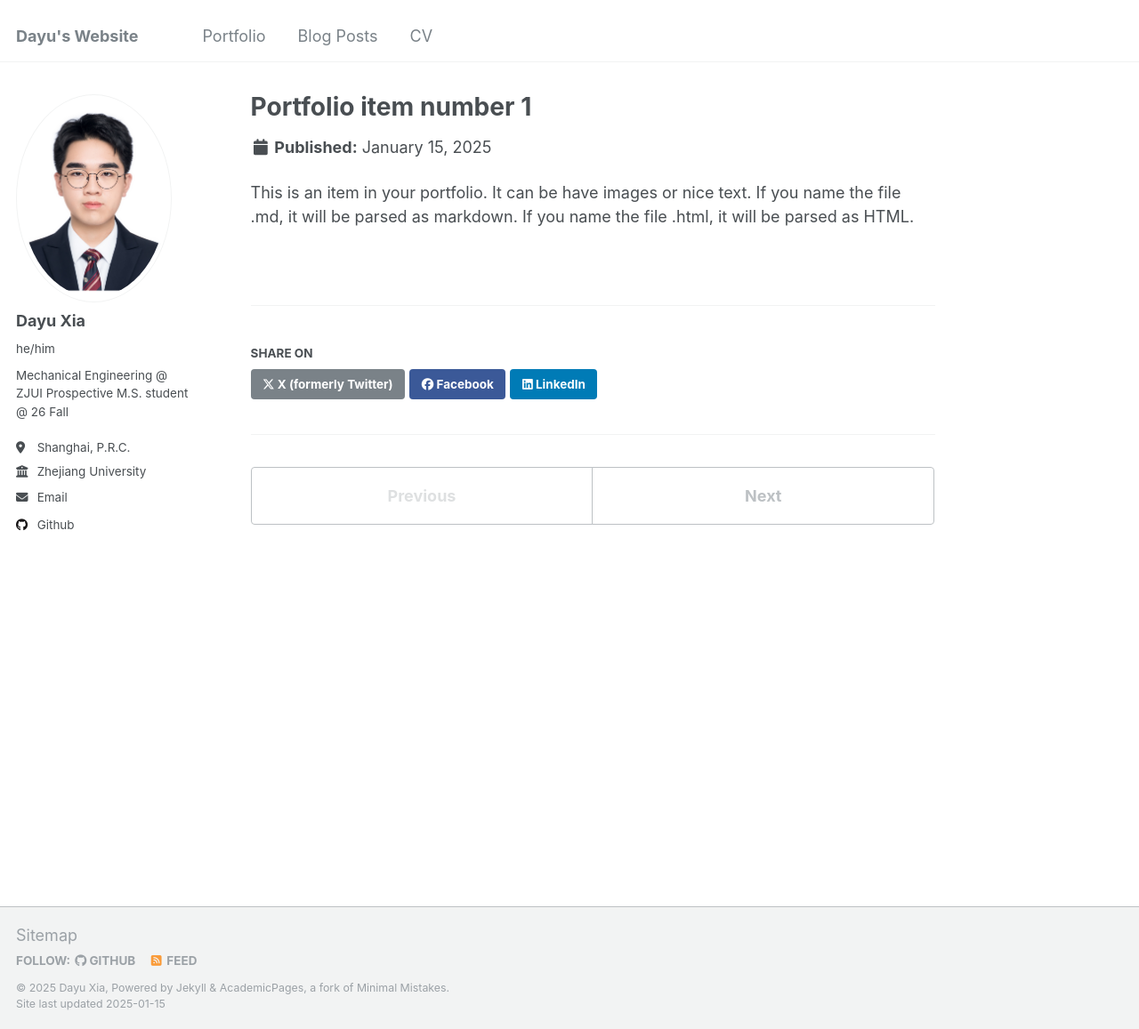
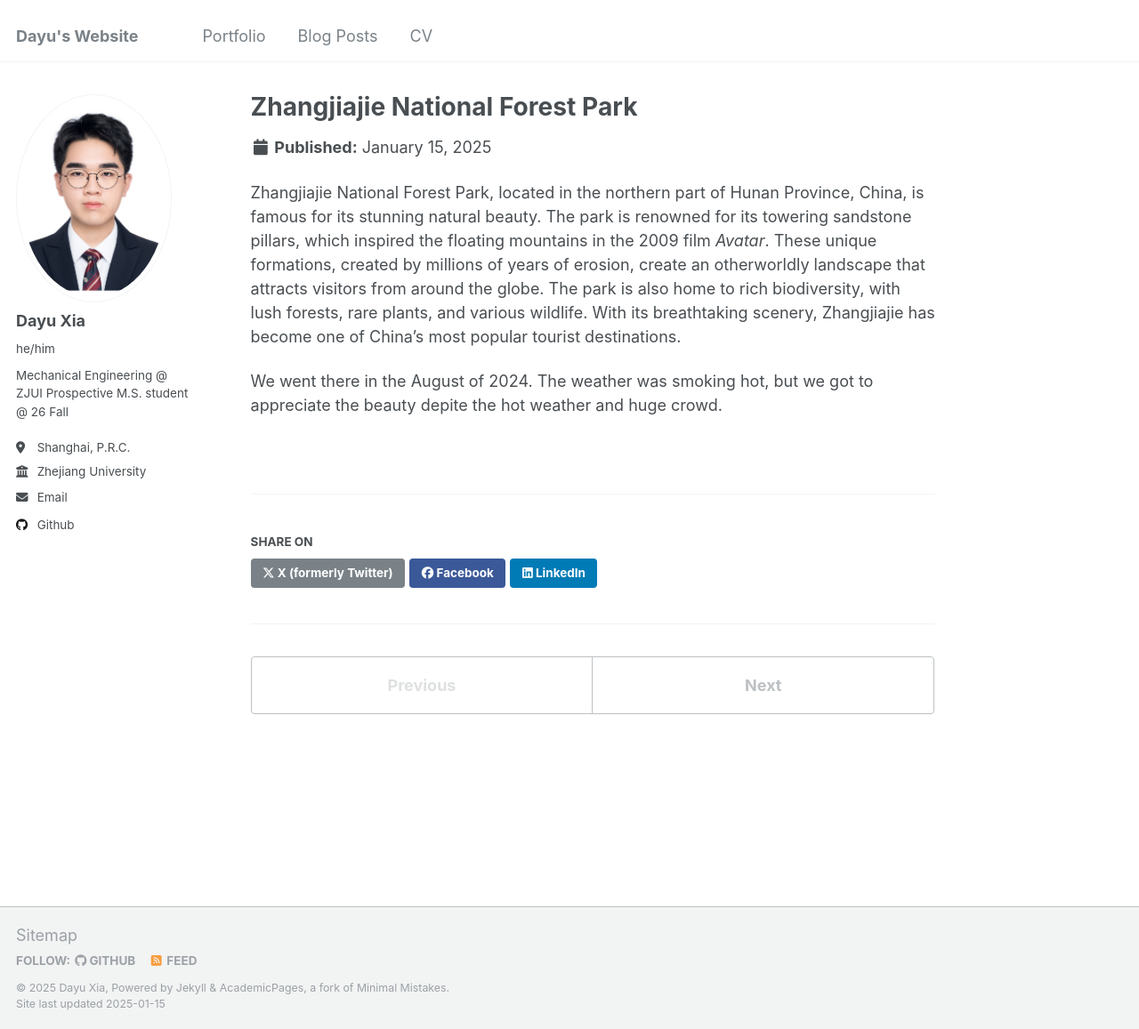
Before and after one commit to dyxia1241/dyxia1241.github.io, a Jekyll site: the page built from _portfolio/portfolio-1.md, in a window 1280 px wide and 1157 px high. Shown: the whole window at 89% size. Built offline with Jekyll 4.4.1, drawn with Linux system fonts in a browser that asks for light colours.

Commit message:
Update portfolio-1.md

```diff
--- a/_portfolio/portfolio-1.md
+++ b/_portfolio/portfolio-1.md
@@ -1,7 +1,9 @@
 ---
-title: "Portfolio item number 1"
-excerpt: "Short description of portfolio item number 1<br/><img src='/images/500x300.png'>"
+title: "Zhangjiajie National Forest Park"
+excerpt: "The photo was taken in Zhangjiajie, Hunan, China<br/><img src='/images/ZJJ.png'>"
 collection: portfolio
 ---
 
-This is an item in your portfolio. It can be have images or nice text. If you name the file .md, it will be parsed as markdown. If you name the file .html, it will be parsed as HTML.
+Zhangjiajie National Forest Park, located in the northern part of Hunan Province, China, is famous for its stunning natural beauty. The park is renowned for its towering sandstone pillars, which inspired the floating mountains in the 2009 film *Avatar*. These unique formations, created by millions of years of erosion, create an otherworldly landscape that attracts visitors from around the globe. The park is also home to rich biodiversity, with lush forests, rare plants, and various wildlife. With its breathtaking scenery, Zhangjiajie has become one of China's most popular tourist destinations.
+
+We went there in the August of 2024. The weather was smoking hot, but we got to appreciate the beauty depite the hot weather and huge crowd.
```
